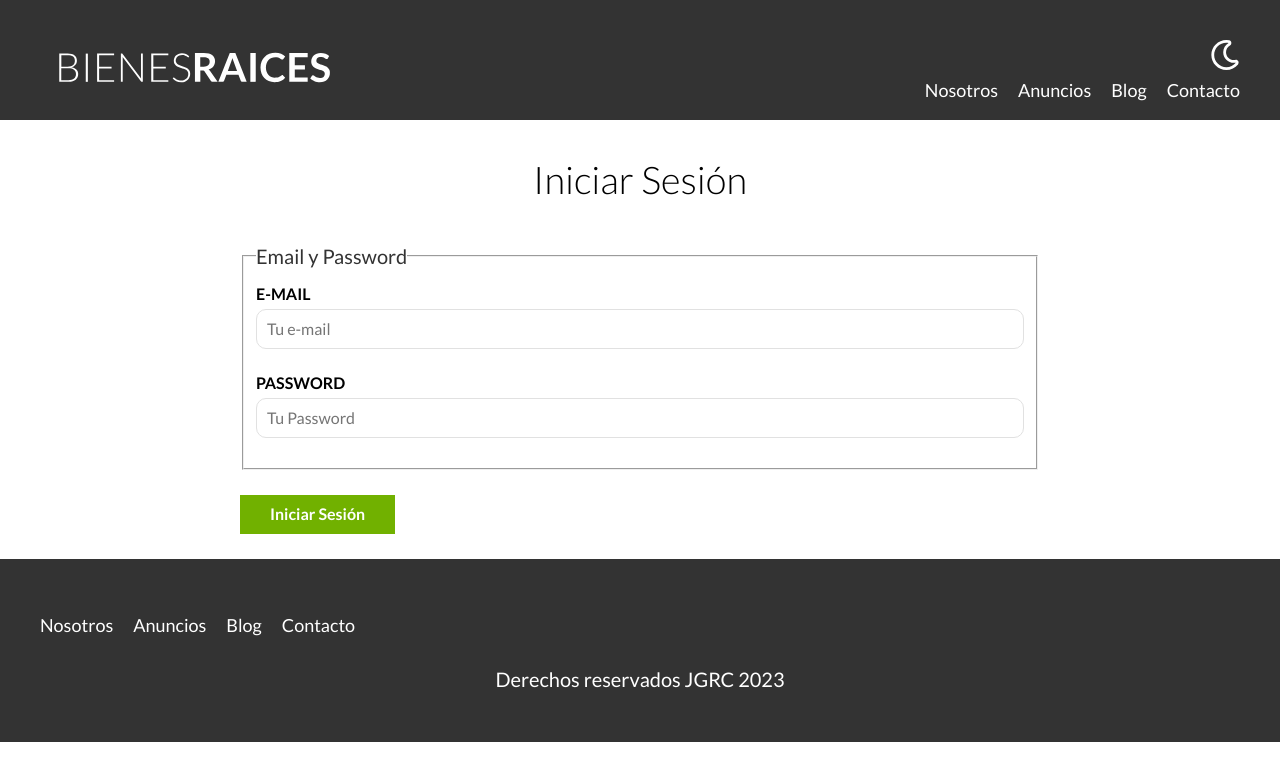
After one commit to JerryRC18/BienesRaicesJGRC, a PHP site: page /login.php in a window 1280 px wide. The commit adds this page. Shown: the top 781 px of the page. Run offline with PHP 8.4, Linux system fonts and the light colour scheme.

Commit message:
Added login.php and usuario.php for practice

```diff
--- a/base.php
+++ b/base.php
@@ -4,7 +4,7 @@
     incluirTemplate('header');
 ?>
 
-    <main class="contenedor">
+    <main class="contenedor seccion">
         <h1>Título Página</h1>
     </main>
 
--- /dev/null
+++ b/login.php
@@ -0,0 +1,48 @@
+<?php
+
+    //Conectar db
+    require 'includes/config/database.php';
+    $db = conectarDB();
+
+    $errores = [];
+    //Autenticar el usuario
+    if($_SERVER['REQUEST_METHOD'] === 'POST'){
+
+        $email = mysqli_real_escape_string( $db, filter_var($_POST['email'], FILTER_VALIDATE_EMAIL) ) ;
+        $password = mysqli_real_escape_string ($db, $_POST['password']);
+
+        if(!$email){
+            $errores[] = "El email es obligatorio o no es válido";
+        }
+        if(!$password){
+            $errores[] = "El password es obligatorio";
+        }
+    }
+    //Incluye el header
+    require 'includes/funciones.php';
+    incluirTemplate('header');
+?>
+
+    <main class="contenedor seccion contenido-centrado">
+        <h1>Iniciar Sesión</h1>
+
+        <form method="POST" class="formulario">
+        <fieldset>
+                <legend>Email y Password</legend>
+
+                <label for="email">E-mail</label>
+                <input type="email" name="email" placeholder="Tu e-mail" id="email">
+
+                <label for="password">Password</label>
+                <input type="password" name="password" placeholder="Tu Password" id="password">
+
+            </fieldset>
+
+            <input type="submit" value="Iniciar Sesión" class=" boton boton-verde">
+        </form>
+
+    </main>
+
+<?php
+    incluirTemplate('footer');
+?>
```
Also changed, not shown: usuario.php (added, +21 -0 lines).
